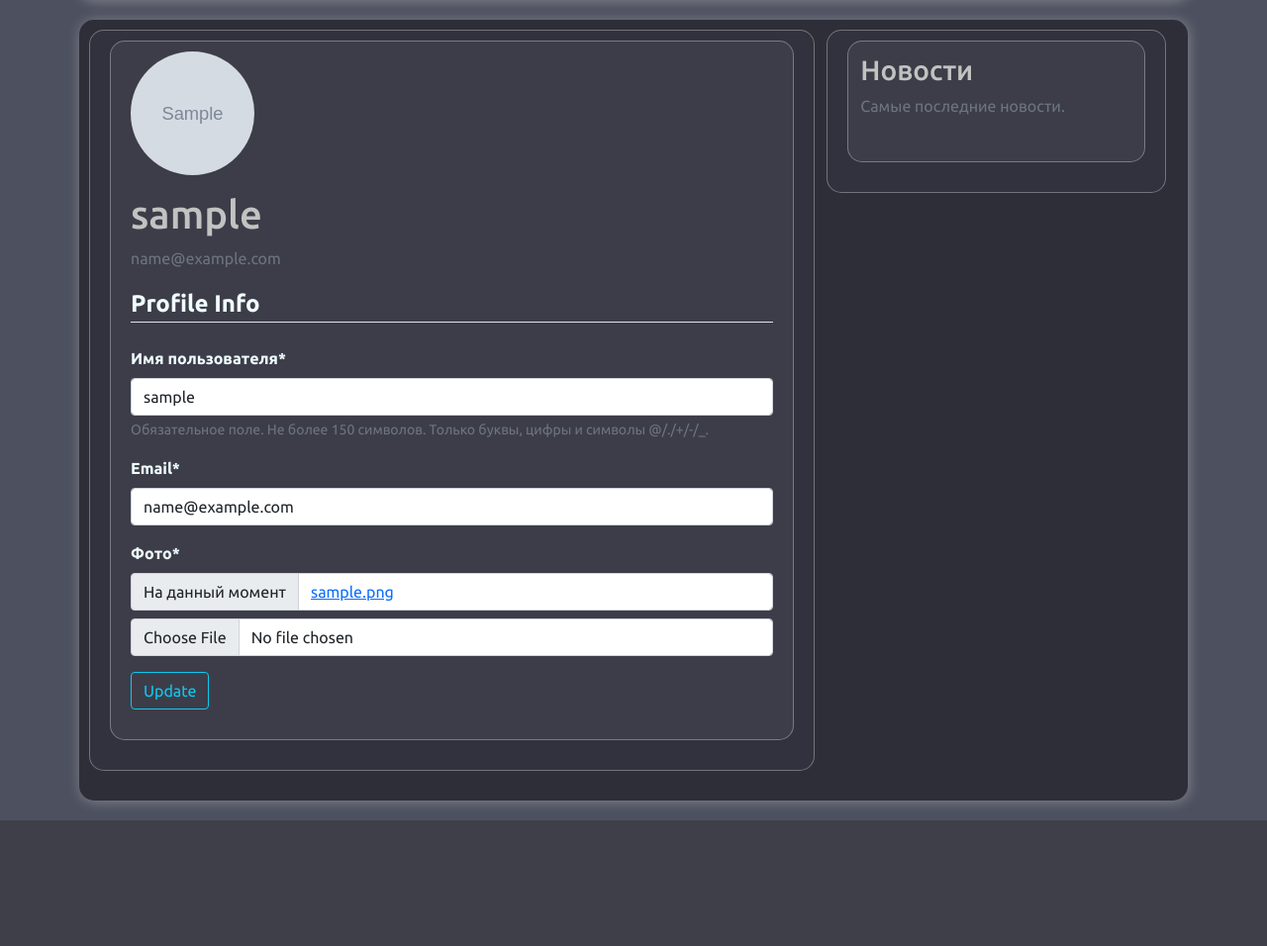
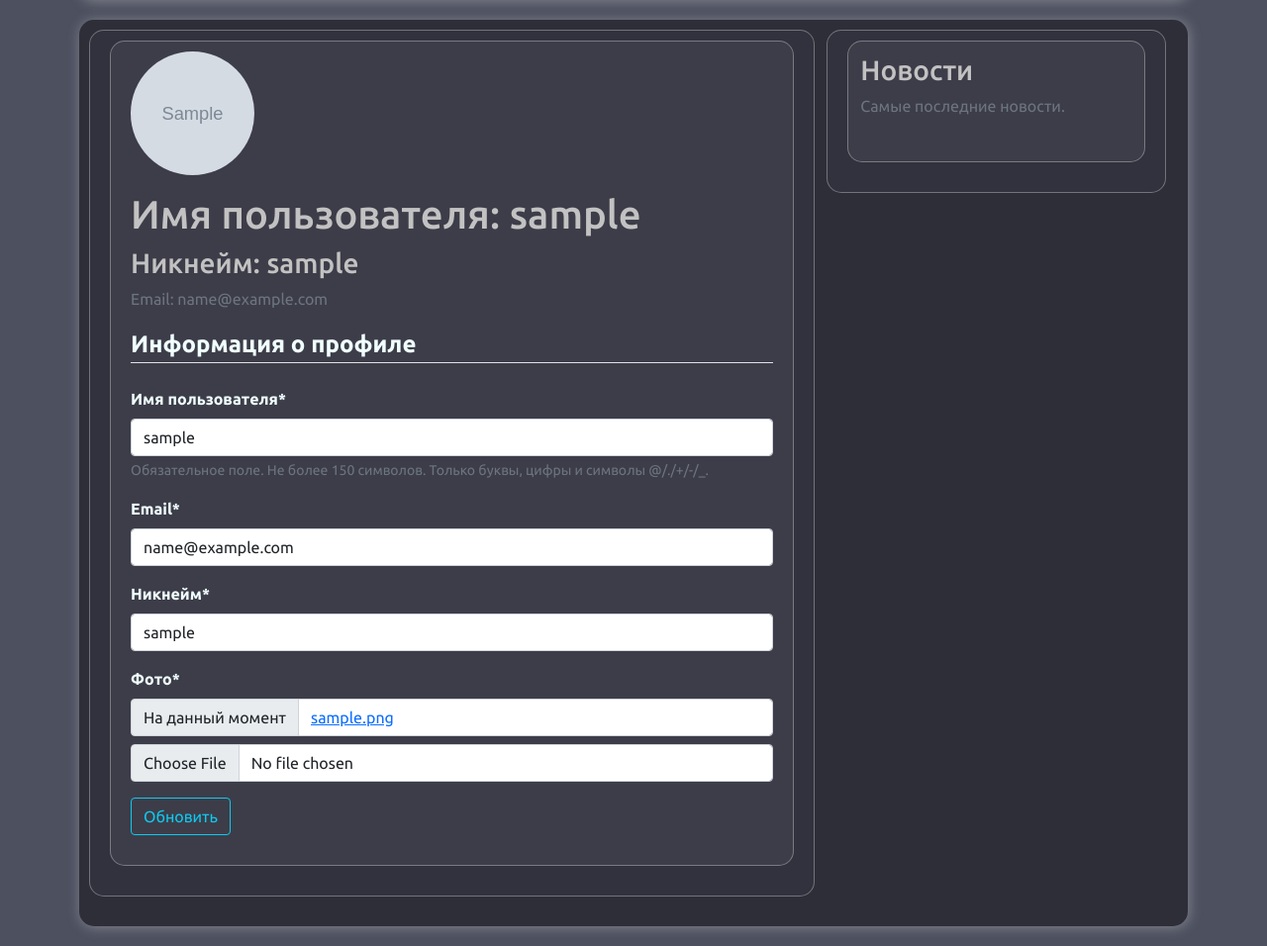
Before and after one commit to NikolaiNikitenok/KnowThePrice, a Django app: page /profile/ in a window 1280 px wide. Shown: the part 106-1062 px from the top of the page at 99% size. Before the commit the page ends 935 px from the top, so only its background shows below. Run offline with Django 4.2, Linux system fonts and the light colour scheme; a user stored in the database is signed in; tables that the repository leaves empty hold one stand-in row (values such as "Sample post"); grey boxes marked "Sample" are stand-in pictures; some libraries are stand-ins or nearby versions.

Commit message:
fix bugs and new forms

```diff
--- a/KTP/users/forms.py
+++ b/KTP/users/forms.py
@@ -6,7 +6,6 @@ from django.forms import ModelForm
 
 
 class UserRegisterForm(UserCreationForm):
-
     email = forms.EmailField()
     # nickname = forms.CharField()
     # sex = forms.ChoiceField(choices=[Profile.SEX], required=False)
@@ -15,7 +14,14 @@ class UserRegisterForm(UserCreationForm):
 
     class Meta:
         model = User
-        fields = ['username', 'email', 'password1', 'password2']
+        fields = ["username", "email", "password1", "password2"]
+
+# class ProfileRegisterForm(forms.ModelForm):
+#     nickname = forms.CharField()
+
+#     class Meta:
+#         model = User
+#         fields = ['nickname']
 
 
 class UserUpdateForm(forms.ModelForm):
@@ -27,10 +33,10 @@ class UserUpdateForm(forms.ModelForm):
 
     class Meta:
         model = User
-        fields = ['username', 'email']
+        fields = ["username", "email"]
 
 
 class ProfileUpdateForm(forms.ModelForm):
     class Meta:
         model = Profile
-        fields = ['image']
+        fields = ["nickname", "image"]
--- a/KTP/users/models.py
+++ b/KTP/users/models.py
@@ -28,8 +28,10 @@ class Profile(models.Model):
     image = models.ImageField(default='default-profile.jpg',
                               upload_to='profile_pics',
                               verbose_name='Фото')
-    # nickname = models.CharField(max_length=15,
-    #                             verbose_name='Никнейм')
+    nickname = models.CharField(max_length=15,
+                                verbose_name='Никнейм',
+                                unique=True,
+                                null=True)
     # tariff_plan = models.ForeignKey('TariffPlan', null=True,
     #                                 on_delete=models.PROTECT,
     #                                 verbose_name='Тарифный план')
--- a/KTP/users/templates/users/login.html
+++ b/KTP/users/templates/users/login.html
@@ -5,16 +5,16 @@
     <form method="POST">
       {% csrf_token %}
       <fieldset class="form-group">
-        <legend class="border-bottom mb-4">Login</legend>
+        <legend class="border-bottom mb-4">Вход</legend>
         {{ form|crispy }}
       </fieldset>
       <div class="form-group">
-        <button class="btn btn-outline-info" type="submit">Login</button>
+        <button class="btn btn-outline-info" type="submit">Войти</button>
       </div>
     </form>
     <div class="border-top pt-3">
       <small class="text-muted">
-        Need An Account? <a class="ml-2" href="{% url 'register' %}">Sign Up Now</a>
+        Нет аккаунта? <a class="ml-2" href="{% url 'register' %}">Зарегистрируйтесь</a>
       </small>
     </div>
   </div>
--- a/KTP/users/templates/users/logout.html
+++ b/KTP/users/templates/users/logout.html
@@ -1,9 +1,9 @@
 {% extends "main_site/base.html"%}
 {% block content %}
-<h2>You have been logged out</h2>
+<h2 class="">Вы вышли из аккаунта!</h2>
     <div class="border-top pt-3">
       <small class="text-muted">
-        <a href="{% url 'login' %}">Login again</a>
+        <h3><a href="{% url 'login' %}">Войти снова</a></h3>
       </small>
     </div>
 {% endblock content %}
--- a/KTP/users/templates/users/profile.html
+++ b/KTP/users/templates/users/profile.html
@@ -5,19 +5,22 @@
     <div class="media">
       <img class="rounded-circle account-img" src="{{ user.profile.image.url }}">
       <div class="media-body">
-        <h2 class="account-heading">{{ user.username }}</h2>
-        <p class="text-secondary">{{ user.email }}</p>
+        <h2 class="account-heading">Имя пользователя: {{ user.username }}</h2>
+        <h3 class="account">Никнейм: {{ user.profile.nickname }}</h3>
+
+        <p class="text-secondary">Email: {{ user.email }}</p>
+
       </div>
     </div>
     <form method="POST" enctype="multipart/form-data">
       {% csrf_token %}
       <fieldset class="form-group">
-        <legend class="border-bottom mb-4">Profile Info</legend>
+        <legend class="border-bottom mb-4">Информация о профиле</legend>
         {{ u_form|crispy }}
         {{ p_form|crispy }}
       </fieldset>
       <div class="form-group">
-        <button class="btn btn-outline-info" type="submit">Update</button>
+        <button class="btn btn-outline-info" type="submit">Обновить</button>
       </div>
     </form>
   </div>
--- a/KTP/users/views.py
+++ b/KTP/users/views.py
@@ -5,15 +5,25 @@ from .forms import UserRegisterForm, UserUpdateForm, ProfileUpdateForm
 
 def register(request):
     if request.method == 'POST':
-        form = UserRegisterForm(request.POST)
-        if form.is_valid():
-            form.save()
-            username = form.cleaned_data.get('username')
+        reg_form_u = UserRegisterForm(request.POST)
+        # reg_form_p = ProfileRegisterForm(request.POST)
+
+        if reg_form_u.is_valid():
+            reg_form_u.save()
+            # reg_form_p.save()
+            username = reg_form_u.cleaned_data.get('username')
             messages.success(request, f'Your accaunt has been created! You are now able to log in')
             return redirect('login')
     else:
-        form = UserRegisterForm()
-    return render(request, 'users/register.html', {'form': form})
+        reg_form_u = UserRegisterForm()
+        # reg_form_p = ProfileRegisterForm()
+
+    context = {
+        'reg_form_u': reg_form_u,
+        # 'reg_form_p': reg_form_p
+    }
+
+    return render(request, 'users/register.html', context)
 
 
 @login_required
```
Also changed, not shown: KTP/users/templates/users/register.html (+5 -4 lines), KTP/users/migrations/0007_profile_nickname.py (added), 2 other files.
